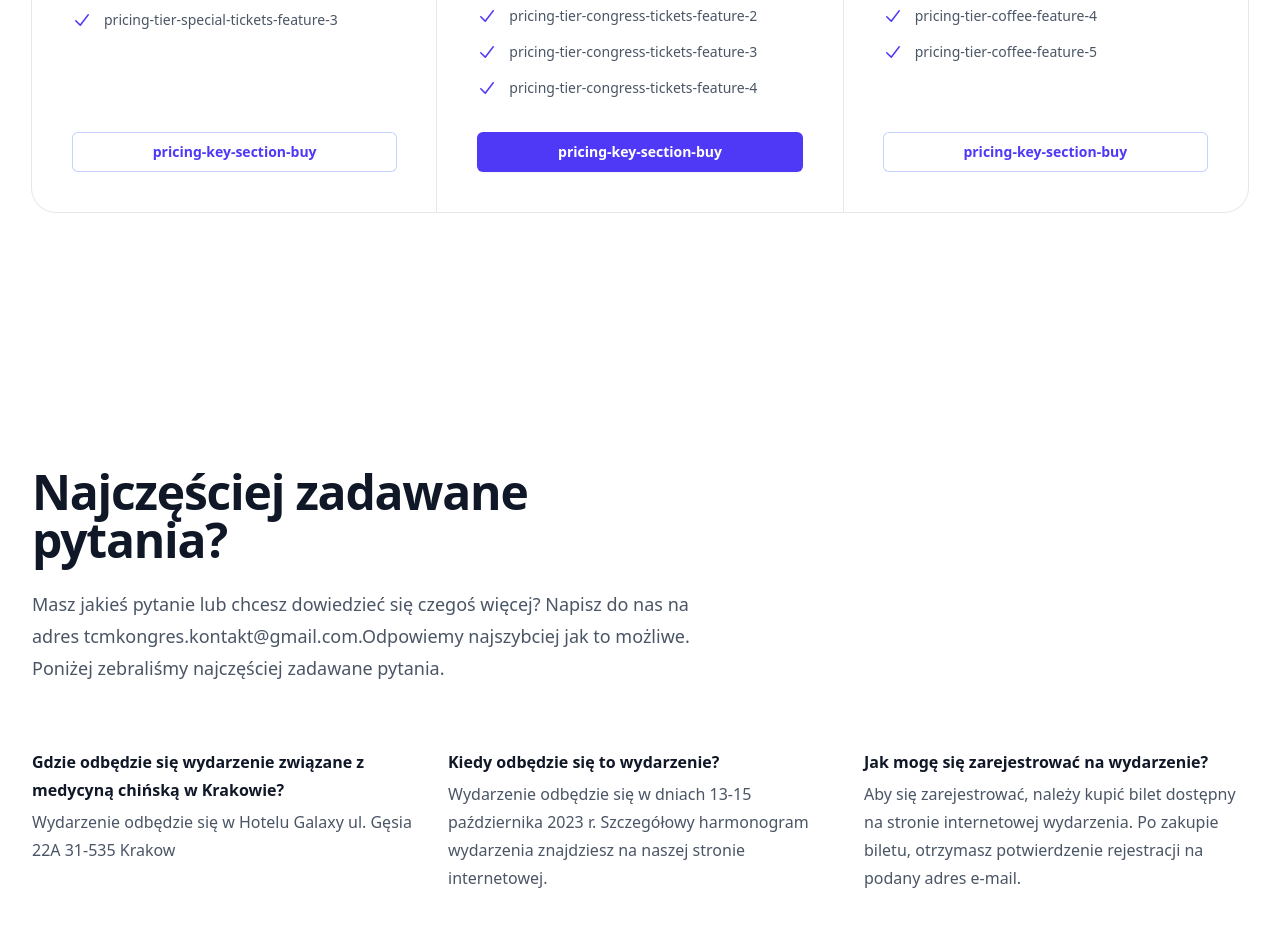
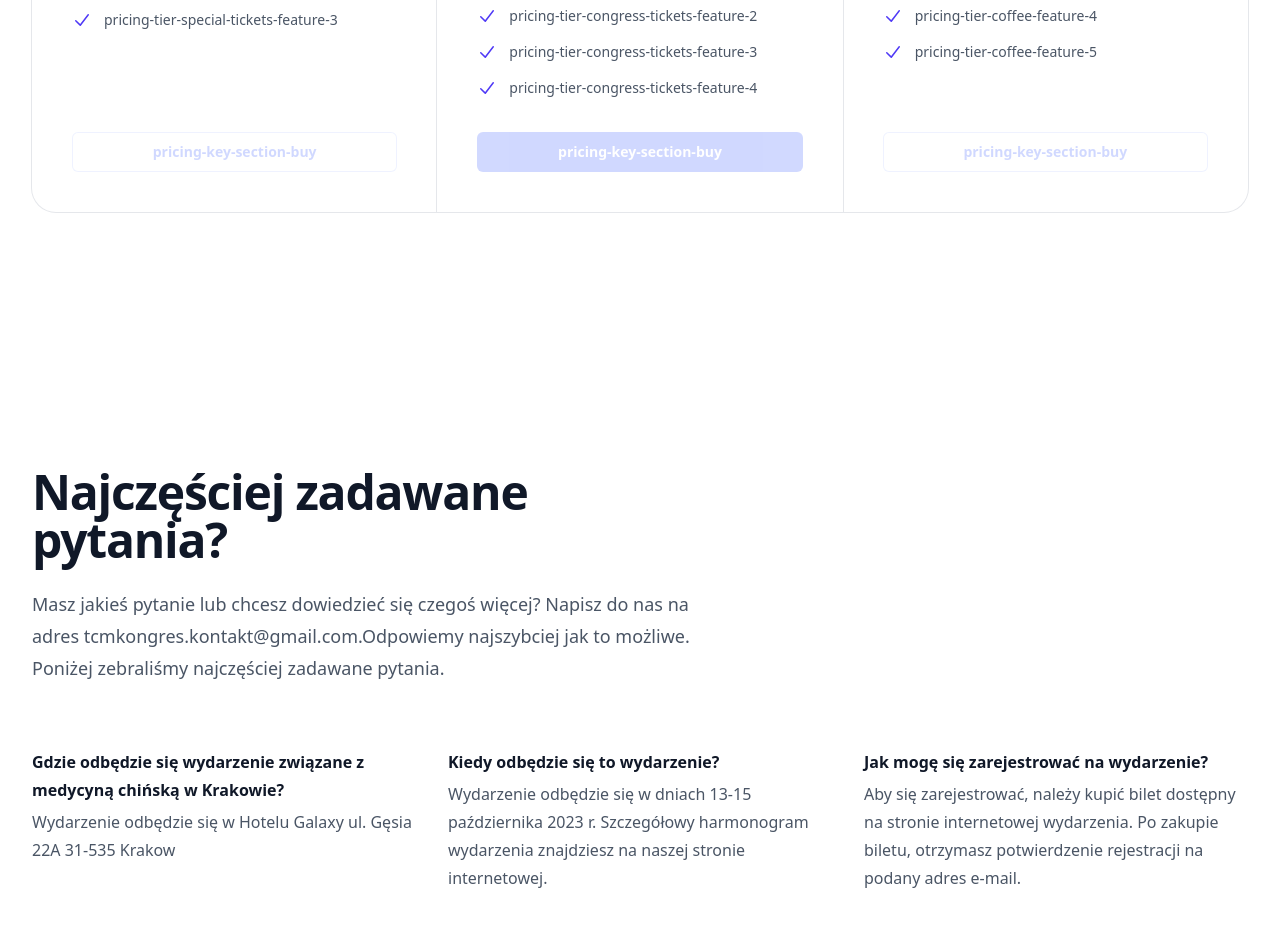
Before and after one commit to tcmkongres/2025, a React (Vite) app: page / in a window 1280 px wide. Shown: the part 5800-6726 px from the top of the page. Built offline with nearby package versions, Linux system fonts and the light colour scheme; no server answers.

Commit message:
blokuje klikanie w przyciski do kupowania

```diff
--- a/src/pages/PricingSection.jsx
+++ b/src/pages/PricingSection.jsx
@@ -121,18 +121,30 @@ const PricingSection = () => {
                   ))}
                 </ul>
               </div>
-              <a
-                href={tier.href}
+              <span
                 aria-describedby={tier.id}
                 className={classNames(
                   tier.mostPopular
-                    ? "bg-indigo-600 text-white shadow-xs hover:bg-indigo-500"
-                    : "text-indigo-600 ring-1 ring-indigo-200 ring-inset hover:ring-indigo-300",
-                  "mt-8 block rounded-md px-3 py-2 text-center text-sm/6 font-semibold focus-visible:outline-2 focus-visible:outline-offset-2 focus-visible:outline-indigo-600",
+                    ? "bg-indigo-300 text-white cursor-not-allowed"
+                    : "text-indigo-300 ring-1 ring-indigo-100 ring-inset cursor-not-allowed",
+                  "mt-8 block rounded-md px-3 py-2 text-center text-sm/6 font-semibold opacity-50",
                 )}
               >
                 {t(pricingKey.buy)}
-              </a>
+              </span>
+
+              {/*<a*/}
+              {/*    href={tier.href}*/}
+              {/*    aria-describedby={tier.id}*/}
+              {/*    className={classNames(*/}
+              {/*        tier.mostPopular*/}
+              {/*            ? "bg-indigo-600 text-white shadow-xs hover:bg-indigo-500"*/}
+              {/*            : "text-indigo-600 ring-1 ring-indigo-200 ring-inset hover:ring-indigo-300",*/}
+              {/*        "mt-8 block rounded-md px-3 py-2 text-center text-sm/6 font-semibold focus-visible:outline-2 focus-visible:outline-offset-2 focus-visible:outline-indigo-600",*/}
+              {/*    )}*/}
+              {/*>*/}
+              {/*  {t(pricingKey.buy)}*/}
+              {/*</a>*/}
             </div>
           ))}
         </div>
```
